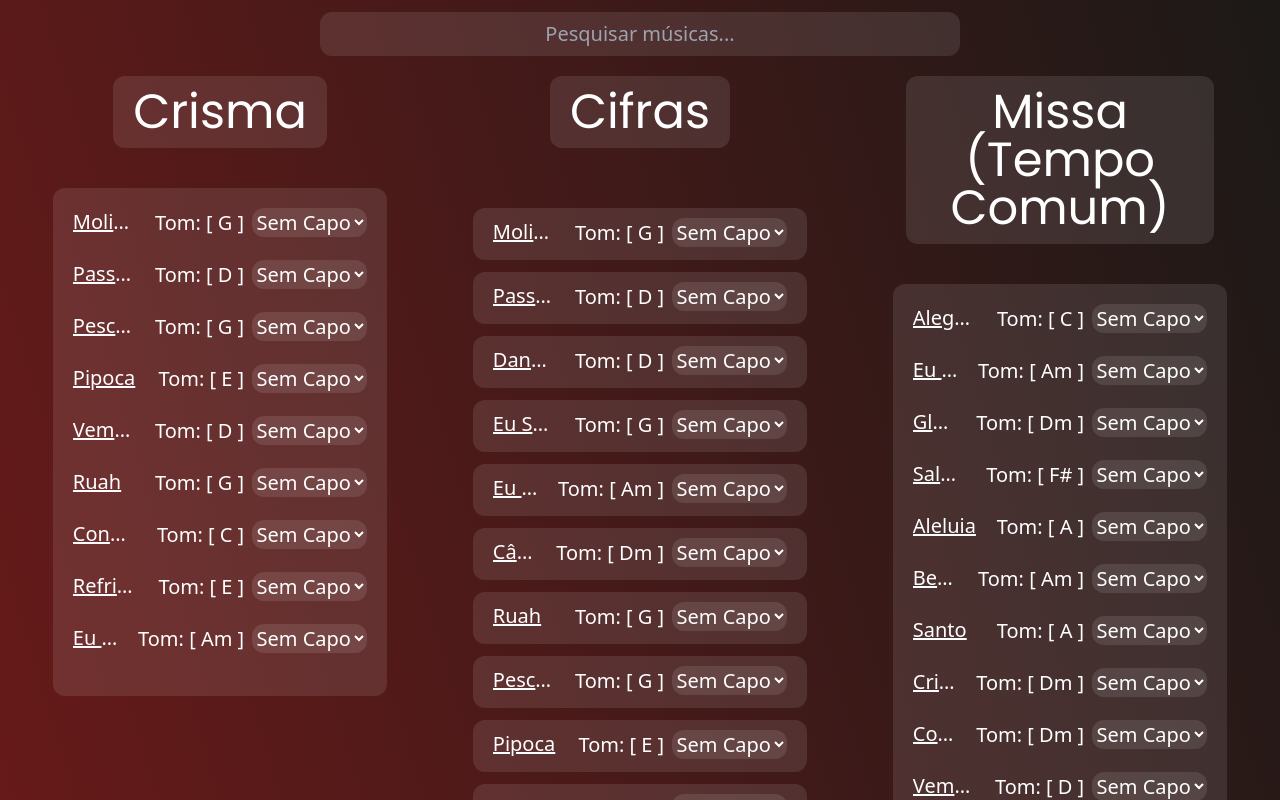
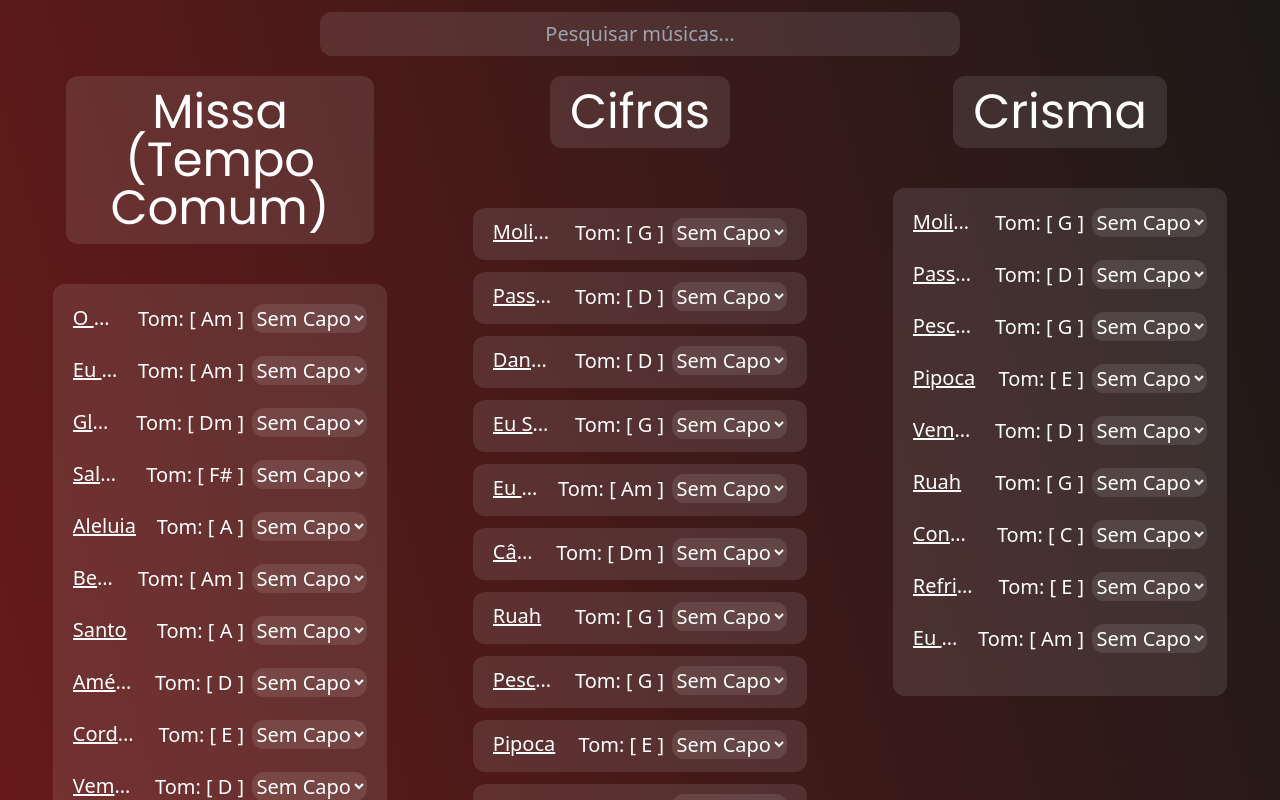
Before and after one commit to fukczun/cifras-de-chiquinho, a React (Create React App) app: page / in a window 1280 px wide. Shown: the top 800 px of the page. Built offline with nearby package versions, Linux system fonts and the light colour scheme; the HTML template or start-up script is replaced by a standard one.

Commit message:
missa 12 domingo comum 2024

```diff
--- a/src/data/cifras.js
+++ b/src/data/cifras.js
@@ -1,5 +1,5 @@
 import { getLetra, getAcordes, getCifra } from "../assets/cifras"
-import { aAlegriaDoSenhor, aAlegriaEstaNoCoracao, aEleAGloria, alegresVamosACasaDoPai, aleluia, aleluiaAlegriaMinhaGente, amem, anjosDeDeus, aparecida, aveMaria, benditoSejaDeus, benditoSejasOReiDaGloria, cantarABelezaDaVida, canticoDeAdoracao, celebremosNossaPascoa, chuvaDeGraca, conhecoUmCoracao, consagracaoANossaSenhora, cordeiroDeDeus, cordeiroDeDeus2, cordeiroDeDeus3, cristoEONossoAmem, dancaDaAmizade, eisMeAquiSenhor, emTuaPresenca, euConfesso, euCreioNumMundoNovo, euNavegarei, euSouDoSenhor, forcaEVitoria, gloriaADeusNasAlturas, gloriaADeusNosAltosCeus, ladainhaDosEmpobrecidos, mariaDeNazare, meuCoracaoEParaTi, molimMolim, oCeuSeAbre, oPaoDaVidaComunhao, oSenhorERei, oSenhorRessurgiu, parabensPraVoce, passaFogo, passeioDeCarangueijo, perfeitoEQuemTeCriou, pescadorDeCristo, pipoca, povoDeDeusFoiAssim, primeiraCrista, quemEEssaQueAvancaComoAurora, quemEEssaQueAvancaComoAurora_AEscolhida, refrigeraMinhaAlma_SopraEmNos, regacoAcolhedor, ruah, sabesSenhor, salmo129_130, salmo46, santo, taoSublime, todaTua, todoTeu, vemEEuMostrarei, vemODeusDaVida, vemVemVemEspiritoSanto } from "./letras"
+import { aAlegriaDoSenhor, aAlegriaEstaNoCoracao, aEleAGloria, alegresVamosACasaDoPai, aleluia, aleluia2, aleluiaAlegriaMinhaGente, amem, amemSenhor, anjosDeDeus, aparecida, aveMaria, benditoSejaDeus, benditoSejasOReiDaGloria, cantarABelezaDaVida, canticoDeAdoracao, celebremosNossaPascoa, chuvaDeGraca, conhecoUmCoracao, consagracaoANossaSenhora, cordeiroDeDeus, cordeiroDeDeus2, cordeiroDeDeus3, cristoEONossoAmem, dancaDaAmizade, eisMeAquiSenhor, emTuaPresenca, euConfesso, euCreioNumMundoNovo, euNavegarei, euSouDoSenhor, forcaEVitoria, gloriaADeusNasAlturas, gloriaADeusNosAltosCeus, ladainhaDosEmpobrecidos, mariaDeNazare, meuCoracaoEParaTi, molimMolim, oCeuSeAbre, oPaoDaVidaComunhao, oSenhorEMinhaLuz, oSenhorERei, oSenhorRessurgiu, parabensPraVoce, passaFogo, passeioDeCarangueijo, perfeitoEQuemTeCriou, pescadorDeCristo, pipoca, povoDeDeusFoiAssim, primeiraCrista, quemEEssaQueAvancaComoAurora, quemEEssaQueAvancaComoAurora_AEscolhida, refrigeraMinhaAlma_SopraEmNos, regacoAcolhedor, ruah, sabesSenhor, salmo129_130, salmo46, santo, taoSublime, todaTua, todoTeu, vemEEuMostrarei, vemODeusDaVida, vemVemVemEspiritoSanto } from "./letras"
 
 const acordes = {
     molimMolim: molimMolim.map(letra => getAcordes(letra, ['G', 'Em', 'C', 'D', '(D7)'])),
@@ -65,6 +65,9 @@ const acordes = {
     cordeiroDeDeus3: cordeiroDeDeus3.map(letra => getAcordes(letra, ['E', 'G#m7', 'A9', 'B7', 'F#m7', 'B', 'A'])),
     conhecoUmCoracao: conhecoUmCoracao.map(letra => getAcordes(letra, ['C', 'Em', 'Dm', 'G', 'F', '(E7)', 'Am', '(G4)', '(G7)', 'C', 'G/B', '(F)', '(C)'])),
     salmo129_130: salmo129_130.map(letra => getAcordes(letra, ['F#', 'B', 'Bbm', '(G#m)', '(D#m7)', '(B)', 'G#m', 'C#7'])),
+    oSenhorEMinhaLuz: oSenhorEMinhaLuz.map(letra => getAcordes(letra, ['Am', 'Dm', 'E', 'G', 'C'])),
+    amemSenhor: amemSenhor.map(letra => getAcordes(letra, ['D', 'Bm', 'G', 'A7', '(E)', 'E', 'C#m', 'A', 'B7'])),
+    aleluia2: aleluia2.map(letra => getAcordes(letra, ['A', 'E', 'F#m', 'D', '(E7)'])),
 }
 
 export const cifrasSemEstrutura = {
@@ -590,6 +593,31 @@ export const cifrasSemEstrutura = {
         acordes: acordes.salmo129_130,
         isRelativa: false
     },
+    oSenhorEMinhaLuz: {
+        titulo: 'O Senhor é Minha Luz',
+        autor: 'CNBB',
+        tomPadrao: 'Am',
+        letra: oSenhorEMinhaLuz.map((letra, index) => getLetra(letra, acordes.oSenhorEMinhaLuz[index])),
+        acordes: acordes.oSenhorEMinhaLuz,
+        isRelativa: true,
+        preparacao: 'Am'
+    },
+    amemSenhor: {
+        titulo: 'Amém Senhor',
+        autor: 'Músicas de Chiquinho',
+        tomPadrao: 'D',
+        letra: amemSenhor.map((letra, index) => getLetra(letra, acordes.amemSenhor[index])),
+        acordes: acordes.amemSenhor,
+        isRelativa: false
+    },
+    aleluia2: {
+        titulo: 'Aleluia',
+        autor: 'Músicas de Chiquinho',
+        tomPadrao: 'A',
+        letra: aleluia2.map((letra, index) => getLetra(letra, acordes.aleluia2[index])),
+        acordes: acordes.aleluia2,
+        isRelativa: false
+    },
 }
 
 export const cifras = Object.fromEntries(
--- a/src/data/letras.js
+++ b/src/data/letras.js
@@ -3349,3 +3349,76 @@ de toda a sua culpa.
 
       F#         B     C#7   F#
 No Senhor toda graça e reedenção!!`]
+
+export const oSenhorEMinhaLuz =
+[`Am               Dm
+O Senhor é minha luz
+E                Am
+ele é minha salvação
+               E
+Que poderei temer
+                  Am
+Deus, minha proteção
+
+                 Dm
+O Senhor é minha luz
+       G          C Am
+Ele é minha salvação
+                   E
+O que é que vou temer
+                  Am
+Deus é minha proteção
+Dm                 Am
+Ele guarda a minha vida
+E                   Am
+eu não vou ter medo não
+Dm                 Am
+Ele guarda a minha vida
+E                   Am
+eu não vou ter medo não`]
+
+export const aleluia2 =
+[`    A       E
+Aleluia aleluia
+   F#m
+Aleluiaa
+    D  E   A (E7)
+AleluuUUUiaaa
+    A       E
+Aleluia aleluia
+   F#m
+Aleluiaa
+    D  E   A
+AleluuUUUiaaa
+
+[10º Domingo do Tempo Comum]
+
+    A
+O príncipe deste mundo
+             F#m
+agora será expulso
+          D
+e eu, da terra levantado
+                      E
+atrairei todos a mim mesmo`]
+
+export const amemSenhor =
+[`  D
+Amém Senhor
+ Bm
+Amém Senhor
+  G      A7
+Amém Senhor
+  D (E)
+Amém
+
+[Sobe um tom]
+
+  E
+Amém Senhor
+ C#m
+Amém Senhor
+  A      B7
+Amém Senhor
+  E
+Amém`]
--- a/src/data/repertorios.js
+++ b/src/data/repertorios.js
@@ -1,6 +1,23 @@
 import { getCifra } from "../assets/cifras"
 import { cifrasSemEstrutura } from "./cifras"
 export const repertorios = {
+    missaTempoComum: {
+        titulo: 'Missa (Tempo Comum)',
+        cifras: {
+            oSenhorEMinhaLuz: getCifra(Object.assign({}, cifrasSemEstrutura.oSenhorEMinhaLuz), 'missaTempoComum', 'oSenhorEMinhaLuz'),
+            euConfesso: getCifra(Object.assign({}, cifrasSemEstrutura.euConfesso), 'missaTempoComum', 'euConfesso'),
+            gloriaADeusNasAlturas: getCifra(Object.assign({}, cifrasSemEstrutura.gloriaADeusNasAlturas), 'missaTempoComum', 'gloriaADeusNasAlturas'),
+            salmo129_130: getCifra(Object.assign({}, cifrasSemEstrutura.salmo129_130), 'missaTempoComum', 'salmo129_130'),
+            aleluia2: getCifra(Object.assign({}, cifrasSemEstrutura.aleluia2), 'missaTempoComum', 'aleluia2'),
+            benditoSejaDeus: getCifra(Object.assign({}, cifrasSemEstrutura.benditoSejaDeus), 'missaTempoComum', 'benditoSejaDeus'),
+            santo: getCifra(Object.assign({}, cifrasSemEstrutura.santo), 'missaTempoComum', 'santo'),
+            amemSenhor: getCifra(Object.assign({}, cifrasSemEstrutura.amemSenhor), 'missaTempoComum', 'amemSenhor'),
+            cordeiroDeDeus3: getCifra(Object.assign({}, cifrasSemEstrutura.cordeiroDeDeus3), 'missaTempoComum', 'cordeiroDeDeus3'),
+            vemEEuMostrarei: getCifra(Object.assign({}, cifrasSemEstrutura.vemEEuMostrarei), 'missaTempoComum', 'vemEEuMostrarei'),
+            parabensPraVoce: getCifra(Object.assign({}, cifrasSemEstrutura.parabensPraVoce), 'missaTempoComum', 'parabensPraVoce'),
+            quemEEssaQueAvancaComoAurora_AEscolhida: getCifra(Object.assign({}, cifrasSemEstrutura.quemEEssaQueAvancaComoAurora_AEscolhida), 'missaTempoComum', 'quemEEssaQueAvancaComoAurora_AEscolhida')
+        }
+    },
     crisma: {
         titulo: 'Crisma',
         cifras: {
@@ -13,23 +30,6 @@ export const repertorios = {
             conhecoUmCoracao: getCifra(Object.assign({}, cifrasSemEstrutura.conhecoUmCoracao), 'crisma', 'conhecoUmCoracao'),
             refrigeraMinhaAlma_SopraEmNos: getCifra(Object.assign({}, cifrasSemEstrutura.refrigeraMinhaAlma_SopraEmNos), 'crisma', 'refrigeraMinhaAlma_SopraEmNos'),
             euNavegarei: getCifra(Object.assign({}, cifrasSemEstrutura.euNavegarei), 'crisma', 'euNavegarei'),
-        }
-    },
-    missaTempoComum: {
-        titulo: 'Missa (Tempo Comum)',
-        cifras: {
-            alegresVamosACasaDoPai: getCifra(Object.assign({}, cifrasSemEstrutura.alegresVamosACasaDoPai), 'missaTempoComum', 'alegresVamosACasaDoPai'),
-            euConfesso: getCifra(Object.assign({}, cifrasSemEstrutura.euConfesso), 'missaTempoComum', 'euConfesso'),
-            gloriaADeusNasAlturas: getCifra(Object.assign({}, cifrasSemEstrutura.gloriaADeusNasAlturas), 'missaTempoComum', 'gloriaADeusNasAlturas'),
-            salmo129_130: getCifra(Object.assign({}, cifrasSemEstrutura.salmo129_130), 'missaTempoComum', 'salmo129_130'),
-            aleluia: getCifra(Object.assign({}, cifrasSemEstrutura.aleluia), 'missaTempoComum', 'aleluia'),
-            benditoSejaDeus: getCifra(Object.assign({}, cifrasSemEstrutura.benditoSejaDeus), 'missaTempoComum', 'benditoSejaDeus'),
-            santo: getCifra(Object.assign({}, cifrasSemEstrutura.santo), 'missaTempoComum', 'santo'),
-            cristoEONossoAmem: getCifra(Object.assign({}, cifrasSemEstrutura.cristoEONossoAmem), 'missaTempoComum', 'cristoEONossoAmem'),
-            cordeiroDeDeus: getCifra(Object.assign({}, cifrasSemEstrutura.cordeiroDeDeus), 'missaTempoComum', 'cordeiroDeDeus'),
-            vemEEuMostrarei: getCifra(Object.assign({}, cifrasSemEstrutura.vemEEuMostrarei), 'missaTempoComum', 'vemEEuMostrarei'),
-            parabensPraVoce: getCifra(Object.assign({}, cifrasSemEstrutura.parabensPraVoce), 'missaTempoComum', 'parabensPraVoce'),
-            todoTeu: getCifra(Object.assign({}, cifrasSemEstrutura.todoTeu), 'missaTempoComum', 'todoTeu')
         }
     },
     missaPascoa: {
```
